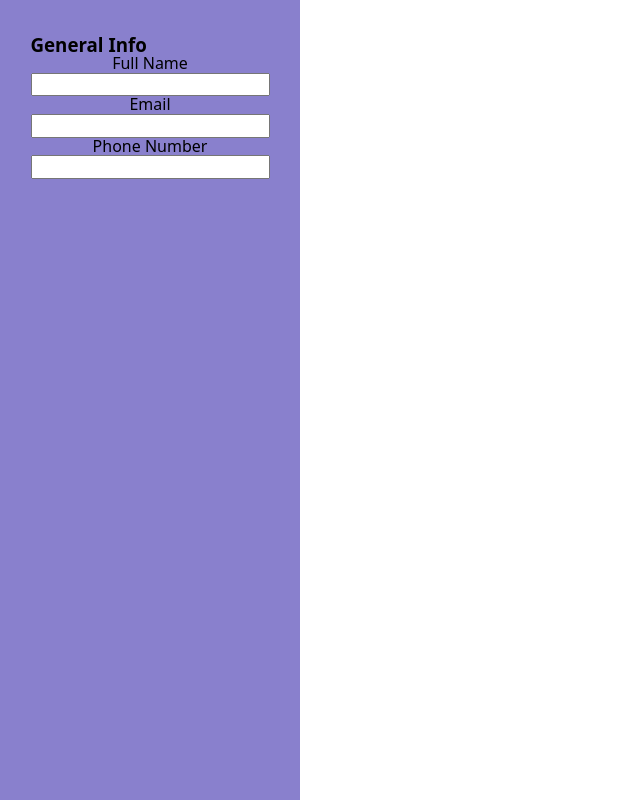
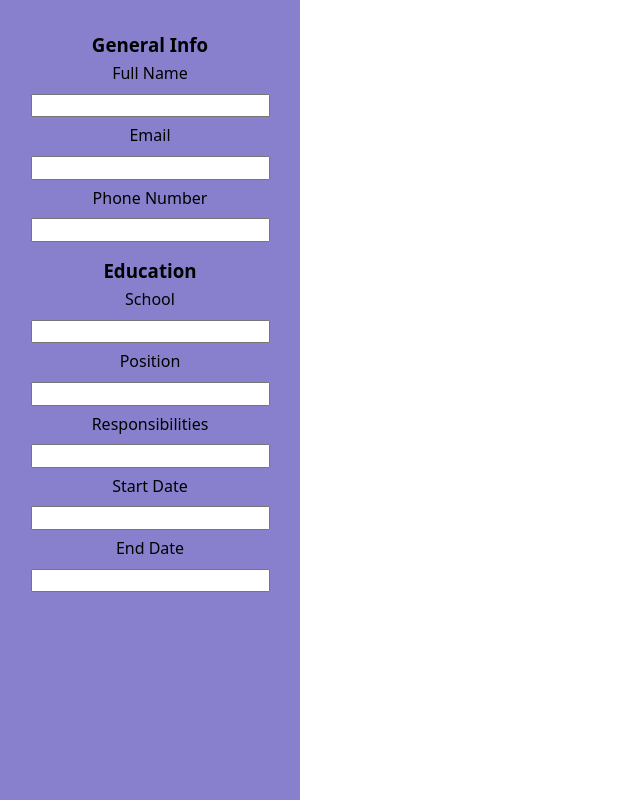
Before and after one commit to seba3510/cv-application, a React (Vite) app: page / in a window 1280 px wide. Shown: the whole page, without its empty margins (0-640 px from the left). Built offline with nearby package versions, Linux system fonts and the light colour scheme.

Commit message:
feat: Display "Education" section

```diff
--- a/src/App.jsx
+++ b/src/App.jsx
@@ -121,6 +121,69 @@ function App() {
 
 	//==================================================================
 
+	function displayEducation() {
+
+
+		return (
+			<Section className={"education"}>
+
+				<h1>Education</h1>
+
+				<FormControl
+					type={"text"}
+					id={"schoolName"}
+					name={"schoolName"}
+					labelText={"School"}
+					value={form.school}
+					onChange={handleInputChange}
+				/>
+
+				<FormControl
+					type={"text"}
+					id={"positionTitle"}
+					name={"positionTitle"}
+					labelText={"Position"}
+					value={form.position}
+					onChange={handleInputChange}
+				/>
+
+				<FormControl
+					type={"text"}
+					id={"responsibilities"}
+					name={"responsibilities"}
+					labelText={"Responsibilities"}
+					value={form.responsibilities}
+					onChange={handleInputChange}
+				/>
+
+				<FormControl
+					type={"text"}
+					id={"startDate"}
+					name={"startDate"}
+					labelText={"Start Date"}
+					value={form.startDate}
+					onChange={handleInputChange}
+				/>
+
+				<FormControl
+					type={"text"}
+					id={"endDate"}
+					name={"endDate"}
+					labelText={"End Date"}
+					value={form.endDate}
+					onChange={handleInputChange}
+				/>
+
+
+			</Section>
+
+		);
+
+	} // displayEducation()
+
+	//==================================================================
+
+
 
 	return (
 
@@ -128,6 +191,8 @@ function App() {
 			<Form onSubmit={submitForm}>
 
 				{displayGeneralInfo()}
+
+				{displayEducation()}
 
 			</Form>
 		</aside>
--- a/src/components/organisms/FormControl.jsx
+++ b/src/components/organisms/FormControl.jsx
@@ -26,10 +26,12 @@ function FormControl({
 }) {
 
 	return (
-		<Container className={"formControl"}>
+		<>
 			<Label htmlFor={name}>
 				{labelText}
 			</Label>
+
+			<Container className={"formControl"}>
 				<Input
 					type={type}
 					id={id}
@@ -38,6 +40,7 @@ function FormControl({
 					onChange={onChange}
 				/>
 			</Container>
+		</>
 	);
 
 } // FormControl()
--- a/src/styles/App.css
+++ b/src/styles/App.css
@@ -20,9 +20,15 @@ aside {
 }
 
 form,
-.formControl {
+.generalInfo,
+.education {
 	display: flex;
 	flex-direction: column;
 	justify-content: center;
 	align-items: center;
 }
+
+.generalInfo,
+.education {
+	gap: 10px;
+}
```
Lines whose indentation alone changed are shown as unchanged.
